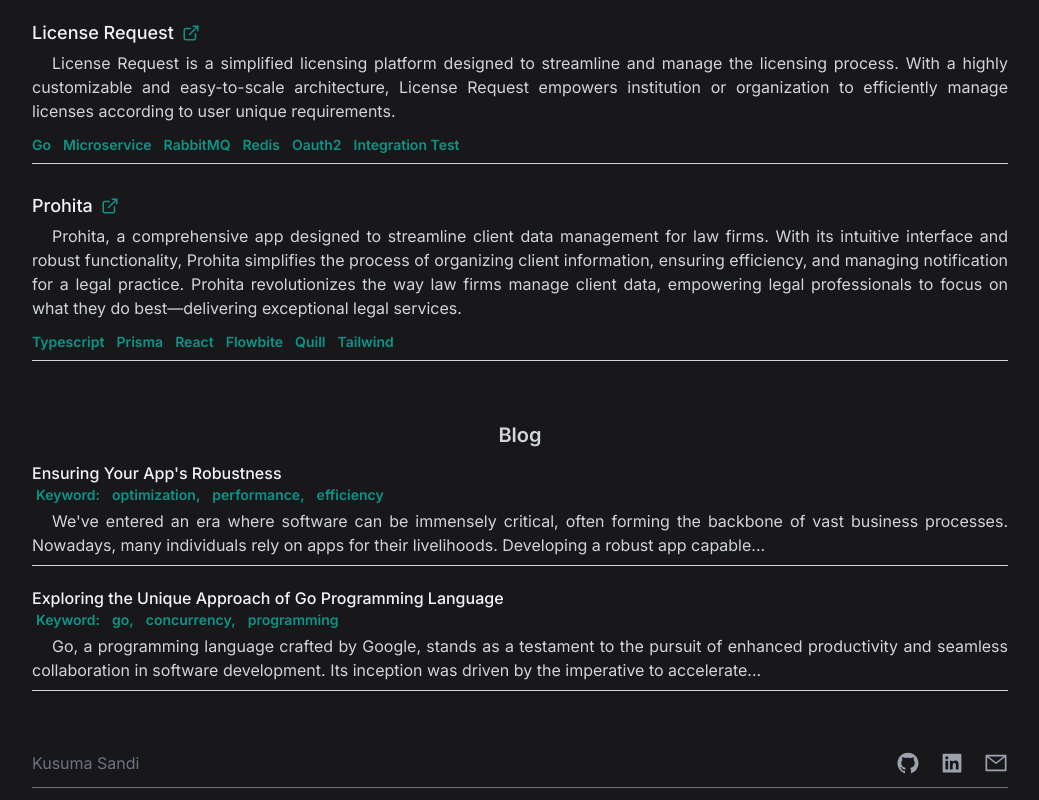
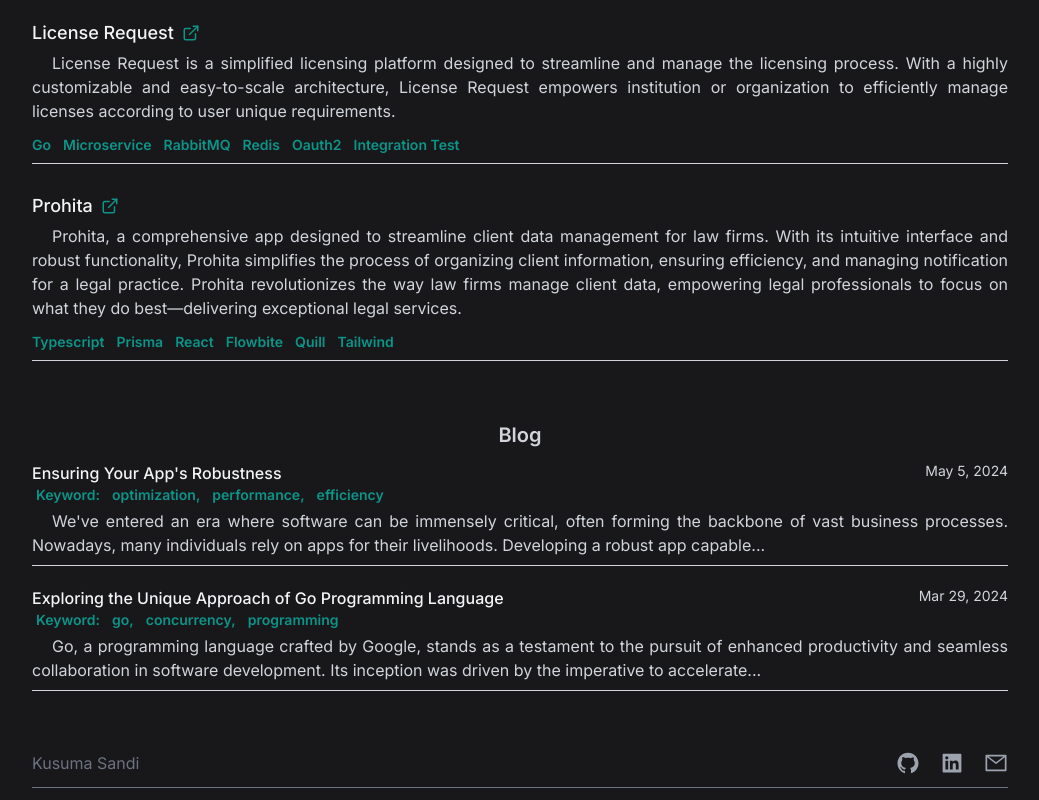
Before and after one commit to mrspec7er/resume, a Next.js app: page / in a window 1280 px wide. Shown: the part 626-1426 px from the top of the page, without its empty margins (120-1159 px from the left). Built offline with nearby package versions, Linux system fonts and the light colour scheme.

Commit message:
feat: 🎸 added publish date to blog

```diff
--- a/app/blogs/ensuring-your-app-robustness/page.tsx
+++ b/app/blogs/ensuring-your-app-robustness/page.tsx
@@ -24,7 +24,8 @@ export default function Blog() {
       <h2 className="text-center text-2xl font-semibold mt-10">
         Ensuring Your App&apos;s Robustness
       </h2>
-      <div className="mt-10 mb-32 text-gray-200 text-lg">
+      <p className="text-end mt-5">May 5, 2024</p>
+      <div className="mt-7 mb-32 text-gray-200 text-lg">
         <p className="indent-5 text-justify">
           We&apos;ve entered an era where software can be immensely critical,
           often forming the backbone of vast business processes. Nowadays, many
--- a/app/blogs/go-unique-approach/page.tsx
+++ b/app/blogs/go-unique-approach/page.tsx
@@ -25,7 +25,8 @@ export default function Blog() {
       <h2 className="text-center text-2xl font-semibold mt-10">
         Exploring the Unique Approach of Go Programming Language
       </h2>
-      <div className="mt-10 mb-32 text-gray-200 text-lg">
+      <p className="text-end mt-5">Mar 29, 2024</p>
+      <div className="mt-7 mb-32 text-gray-200 text-lg">
         <p className="indent-5 text-justify">
           Go, a programming language crafted by Google, stands as a testament to
           the pursuit of enhanced productivity and seamless collaboration in
--- a/components/section/blog.tsx
+++ b/components/section/blog.tsx
@@ -37,9 +37,12 @@ export function Blog() {
             ) : null}
             <div className="pb-3">
               <Link className="pt-2 pb-1" href={b.url}>
-                <p className="hover:text-teal-500 font-medium hover:underline underline-offset-4 text-gray-100">
-                  {b.title}
-                </p>
+                <div className="flex justify-between">
+                  <span className="hover:text-teal-500 font-medium hover:underline underline-offset-4 text-gray-100">
+                    {b.title}
+                  </span>
+                  <span className="text-sm">{b.publishAt}</span>
+                </div>
                 <div className="flex flex-wrap gap-3 text-sm font-semibold pb-1 ml-1 text-teal-600">
                   Keyword:
                   {b.keyword.map((k, i) => (
```
